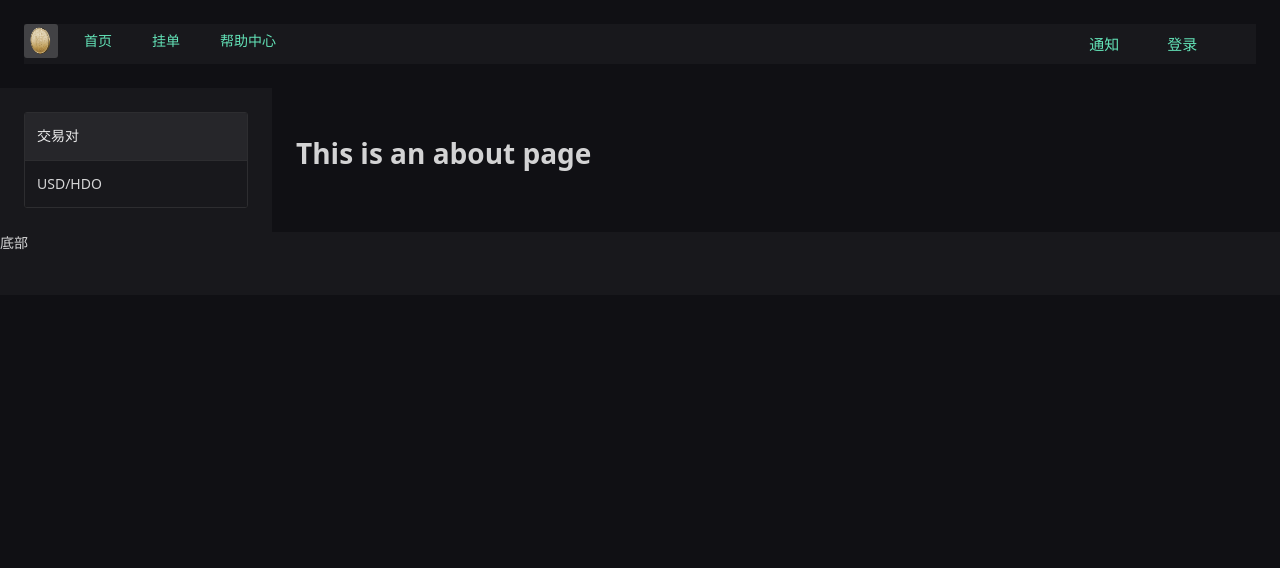
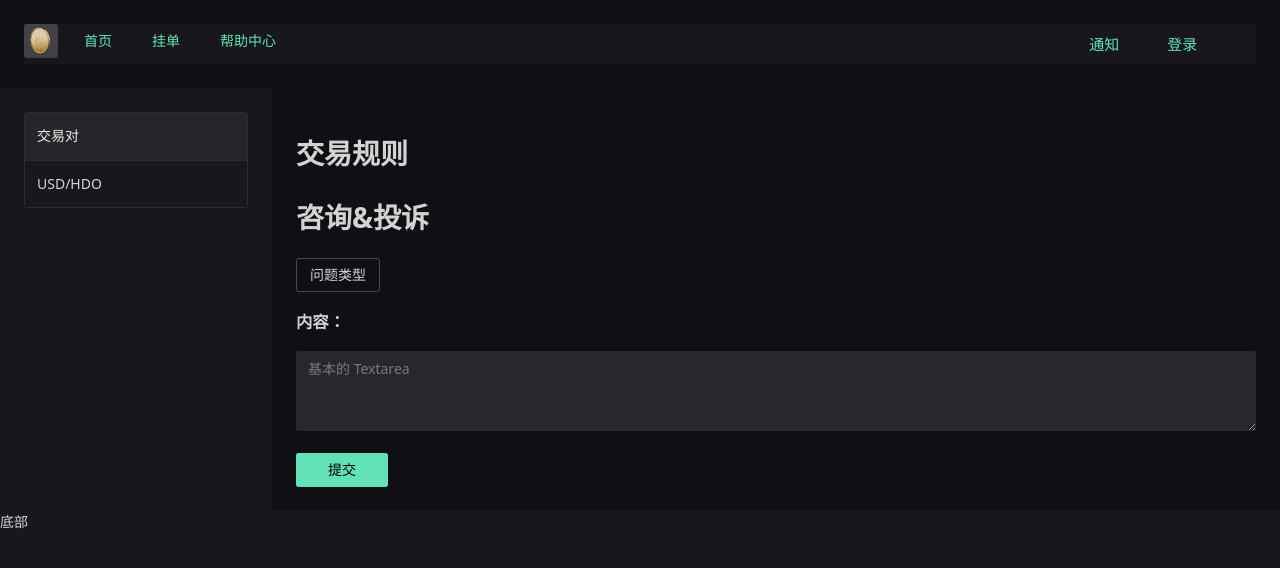
Before and after one commit to lairdnote/app-list, a Vue app: page /about in a window 1280 px wide. Shown: the top 568 px of the page. Built offline with nearby package versions, Linux system fonts and the light colour scheme; no server answers; a small style sheet from the web is missing.

Commit message:
add about view

```diff
--- a/src/views/AboutView.vue
+++ b/src/views/AboutView.vue
@@ -1,10 +1,53 @@
 <template>
-  <div class="about">
-    <h1>This is an about page</h1>
+  <div>
+    <h1>交易规则</h1>
+
+    <div>
+      <h1>咨询&投诉</h1>
+      <n-space>
+      <n-dropdown :options="options" @select="handleSelect">
+        <n-button>{{ type }}</n-button>
+      </n-dropdown>
+      </n-space>
+      <h3>内容：</h3>
+      <n-input
+
+      type="textarea"
+      placeholder="基本的 Textarea"
+    />
+    <n-button type="success" style="padding: 15px 32px;margin-top:20px">
+      提交
+    </n-button>
+    </div>
   </div>
 </template>
 
-<style>
+<script setup>
+import { ref } from "vue";
+const type=ref("问题类型")
+
+const options = [
+  {
+    label: "交易",
+    key: "transaction",
+  },
+  {
+    label: "规则",
+    key: "rule",
+  },
+];
+
+const handleSelect = (key) => {
+  options.forEach((item) => {
+    if(item.key === key){
+      type.value = item.label
+    }
+  })
+
+}
+
+</script>
 
 
+<style>
 </style>
```
